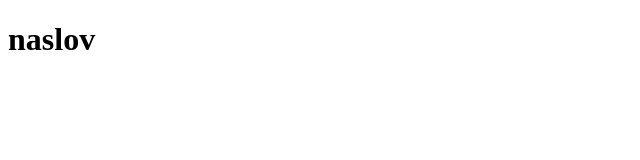
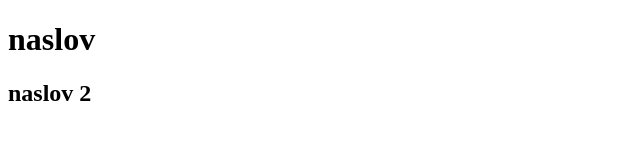
Before and after one commit to TjasaSmrkolj/github1, a plain HTML site: page index.html in a window 1280 px wide. Shown: the whole page, without its empty margins (0-640 px from the left). Drawn offline with Linux system fonts and the light colour scheme.

Commit message:
Dodal naslov2

```diff
--- a/index.html
+++ b/index.html
@@ -8,7 +8,8 @@
         <h1>
             naslov
         </h1>
-
+        <h2> naslov 2
+        </h2>
 
 </body>
 </html>
```
